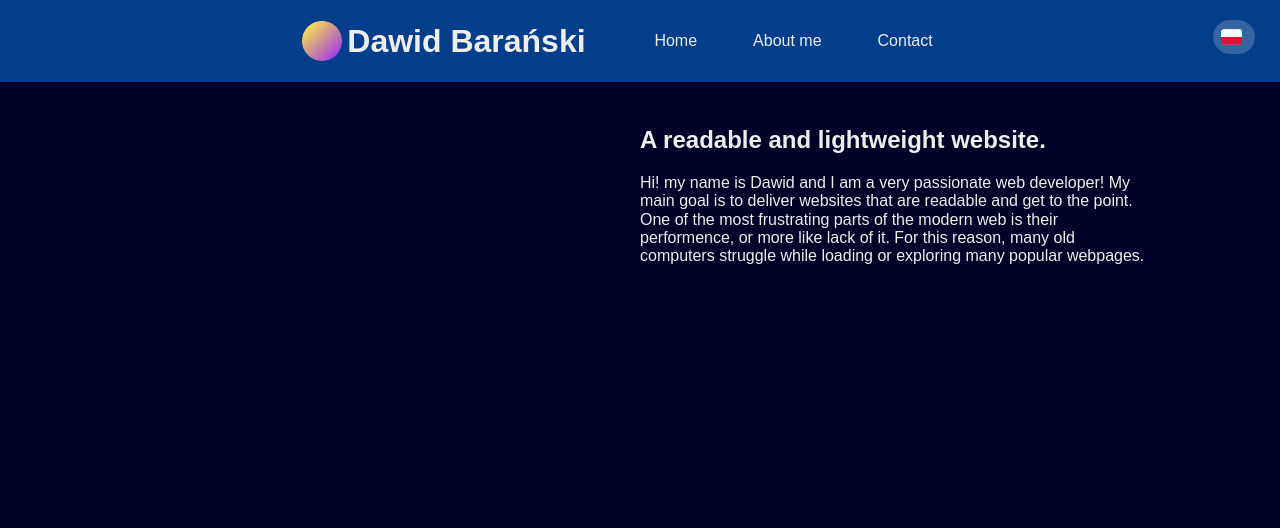
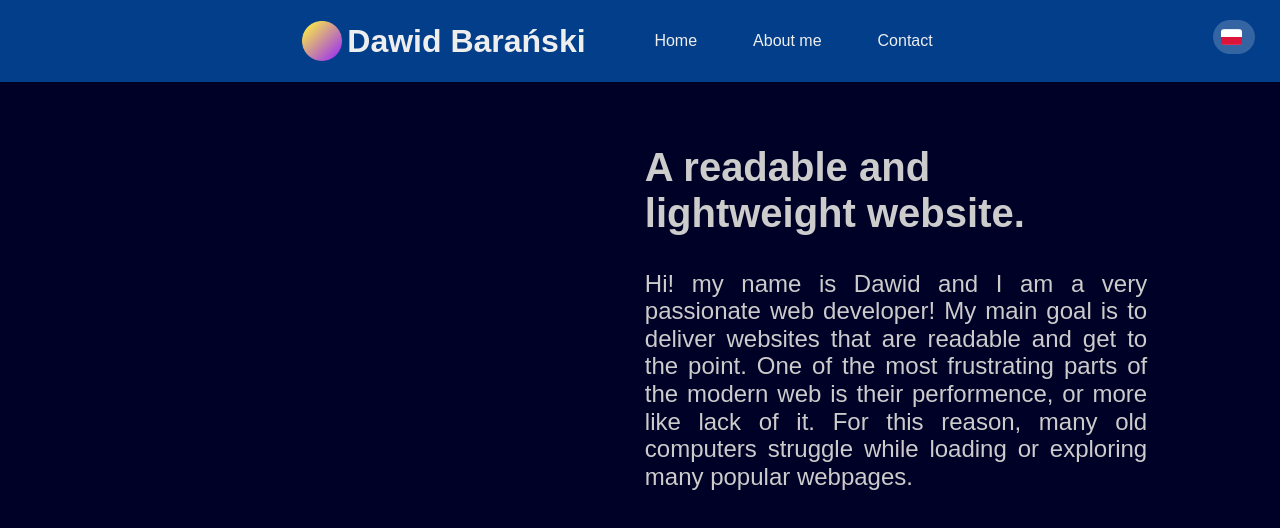
Before and after one commit to StanawalkaWorld/portfolio-website-old, a Vue app: page /#/ in a window 1280 px wide. Shown: the top 528 px of the page. Built offline with nearby package versions, Linux system fonts and the light colour scheme; a web font is replaced by a local one.

Commit message:
Tweaked and fixed some UI elements.

```diff
--- a/src/components/TwoColumnContent.vue
+++ b/src/components/TwoColumnContent.vue
@@ -1,4 +1,5 @@
 <template>
+    <slot></slot>
     <div class="two-column-container">
         <div class="two-column">
             <slot name="first"></slot>
@@ -17,6 +18,7 @@
 
     .two-column {
         width: 50%;
+        padding: $small-margin;
     }
 
     @media screen and (max-width: 768) {
--- a/src/components/UIElements/TitledContent.vue
+++ b/src/components/UIElements/TitledContent.vue
@@ -1,5 +1,5 @@
 <script lang="ts" setup>
-type alignement = "left" | "center" | "right" | "justified";
+type alignement = "left" | "center" | "right" | "justify" | undefined;
 
 const props = defineProps<{
     title: string
@@ -7,27 +7,25 @@ const props = defineProps<{
     paragraphAlign: alignement
 }>();
 
-const headerStyle = {
-    textAlign: props.headerAlign
-};
-
-const paragraphStyle = {
-    textAlign: props.paragraphAlign
-}
-
 </script>
 
 <template>
-    <h2 class="content-header" :style="headerStyle">
+    <h2 :class="['content-header', headerAlign ? `text-${headerAlign}` : '']">
         {{ title }}
     </h2>
-    <p class="content-paragraph">
+    <p :class="['content-paragraph', paragraphAlign ? `text-${paragraphAlign}` : '']">
         <slot></slot>
     </p>
 </template>
 
 <style lang="scss" scoped>
+
 .content-header {
-
+    color: $dimmed-color;
+    font-size: $content-header1;
+}
+.content-paragraph {
+    color: $dimmed-color;
+    font-size: $content-paragraph;
 }
 </style>
```
